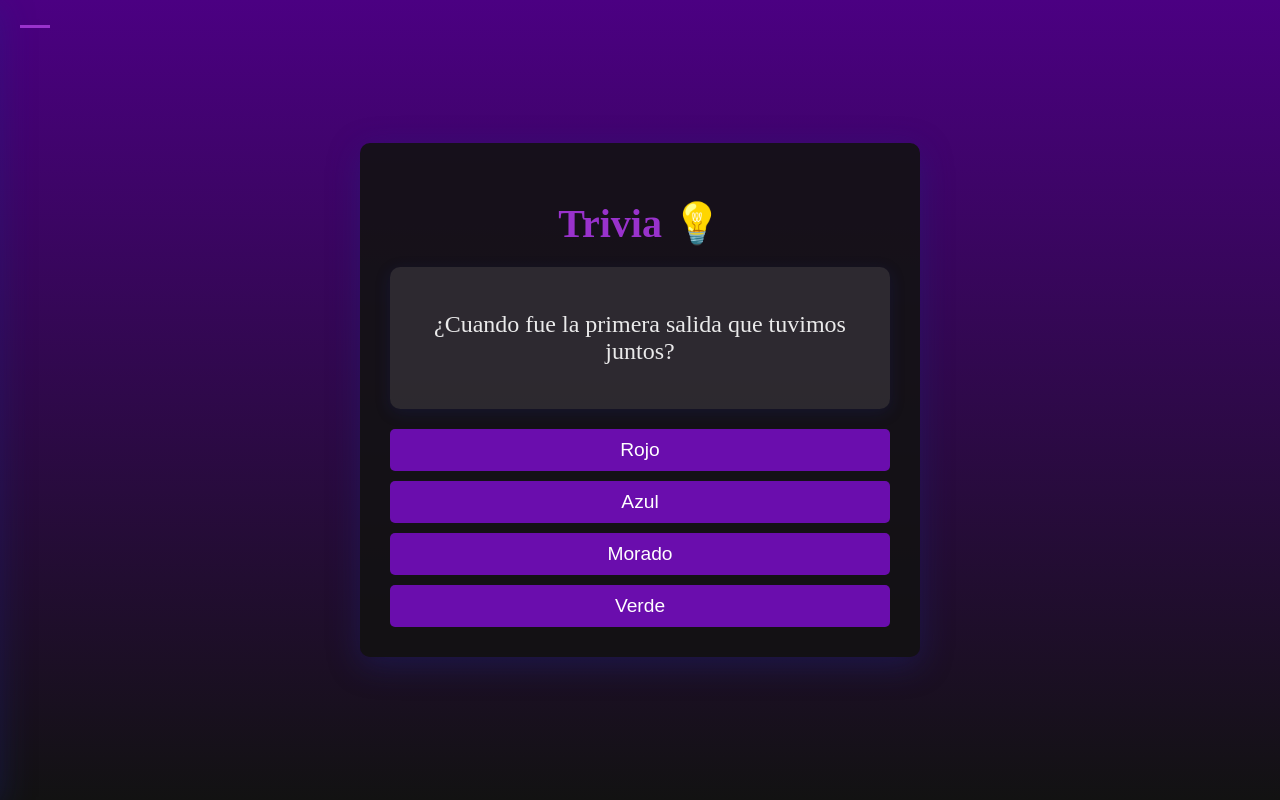
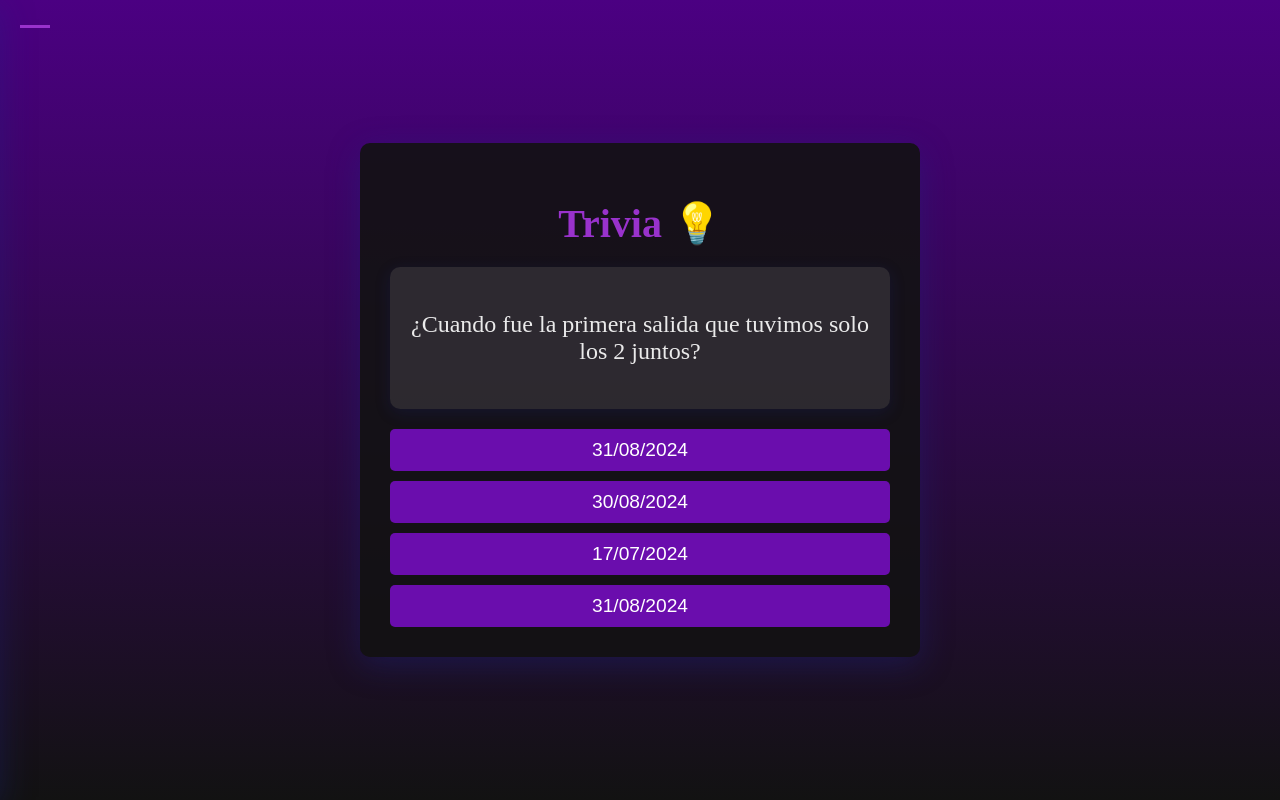
Before and after one commit to jeremy-2003/mimofer, an Angular app: page /trivia in a window 1280 px wide. Built offline with nearby package versions, Linux system fonts and the light colour scheme.

Commit message:
preguntas

```diff
--- a/src/app/trivia/trivia.component.ts
+++ b/src/app/trivia/trivia.component.ts
@@ -9,9 +9,9 @@ import { Router } from '@angular/router';
 })
 export class TriviaComponent {
   preguntas = [
-    { pregunta: '¿Cuando fue la primera salida que tuvimos juntos?', opciones: ['Rojo', 'Azul', 'Morado', 'Verde'], respuesta: 'Morado' },
-    { pregunta: '¿Como se llama el primer restaurante que fuimos?', opciones: ['10 de enero', '28 de diciembre', '3 de febrero', '14 de febrero'], respuesta: '28 de diciembre' },
-    { pregunta: '¿Cual fue el recorrido de nuestra primera cita?', opciones: ['Perfect - Ed Sheeran', 'A Thousand Years - Christina Perri', 'Stand by Me - Ben E. King', 'Love Me Like You Do - Ellie Goulding'], respuesta: 'Perfect - Ed Sheeran' }
+    { pregunta: '¿Cuando fue la primera salida que tuvimos solo los 2 juntos?', opciones: ['31/08/2024', '30/08/2024', '17/07/2024', '31/08/2024'], respuesta: '31/08/2024' },
+    { pregunta: '¿Como se llama el primer restaurante que fuimos?', opciones: ['Mi Sociedad Privada', 'Mi Propiedad Privada', 'Mercado Aviacion', 'Museo Laco'], respuesta: 'Mercado Aviacion' },
+    { pregunta: '¿Cual fue el recorrido de nuestra primera cita?', opciones: ['Plaza SM->Bolos->Almuerzo->Bailar->Comprar', 'Plaza SM->Comprar->Almuerzo->Bailar->Bolos', 'Plaza SM->Comprar->Almuerzo->Bolos->Bailar', 'Plaza SM->Bolos->Almuerzo->Comprar->Bailar'], respuesta: 'Plaza SM->Comprar->Almuerzo->Bolos->Bailar' }
   ];
 
   preguntaActual = 0;
```
